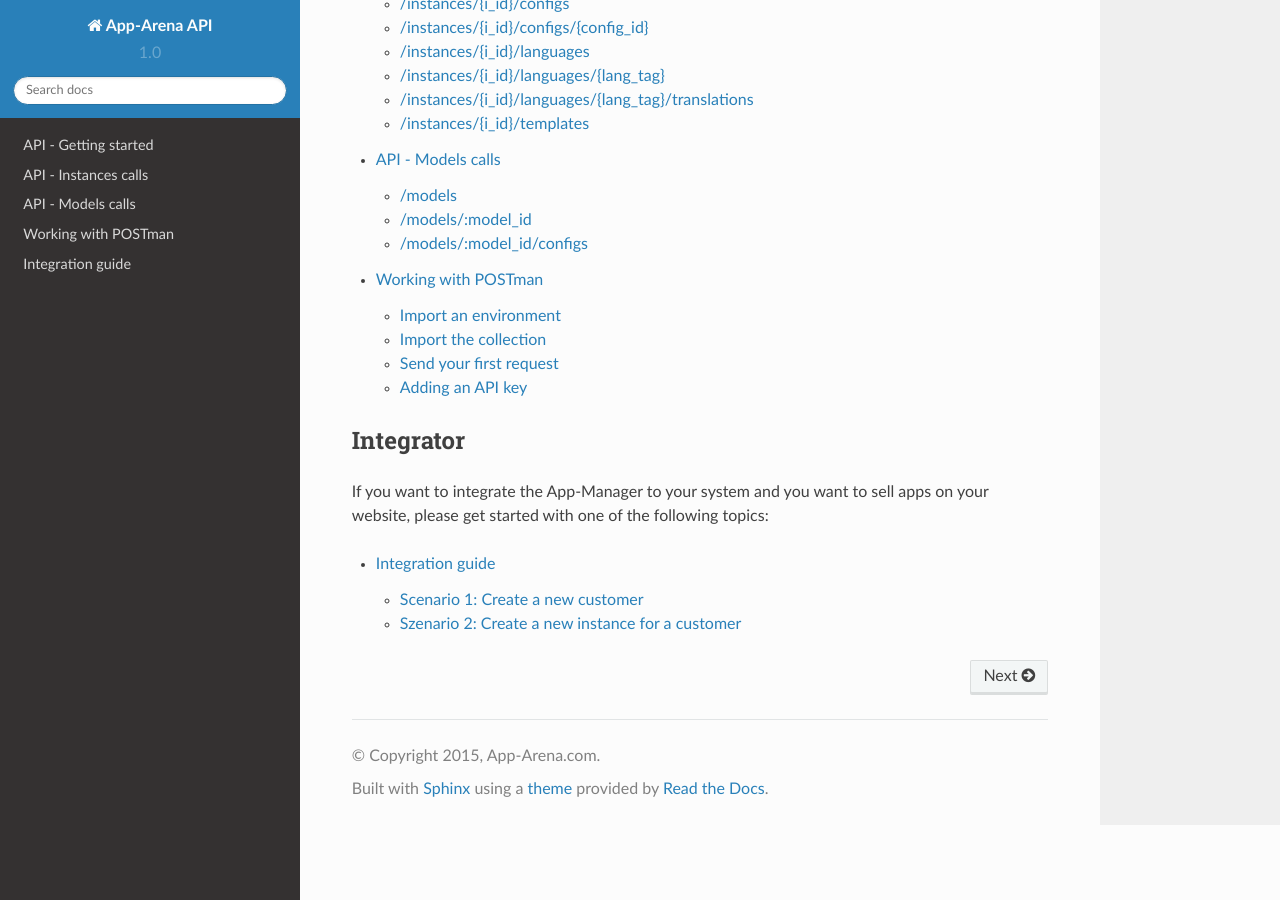
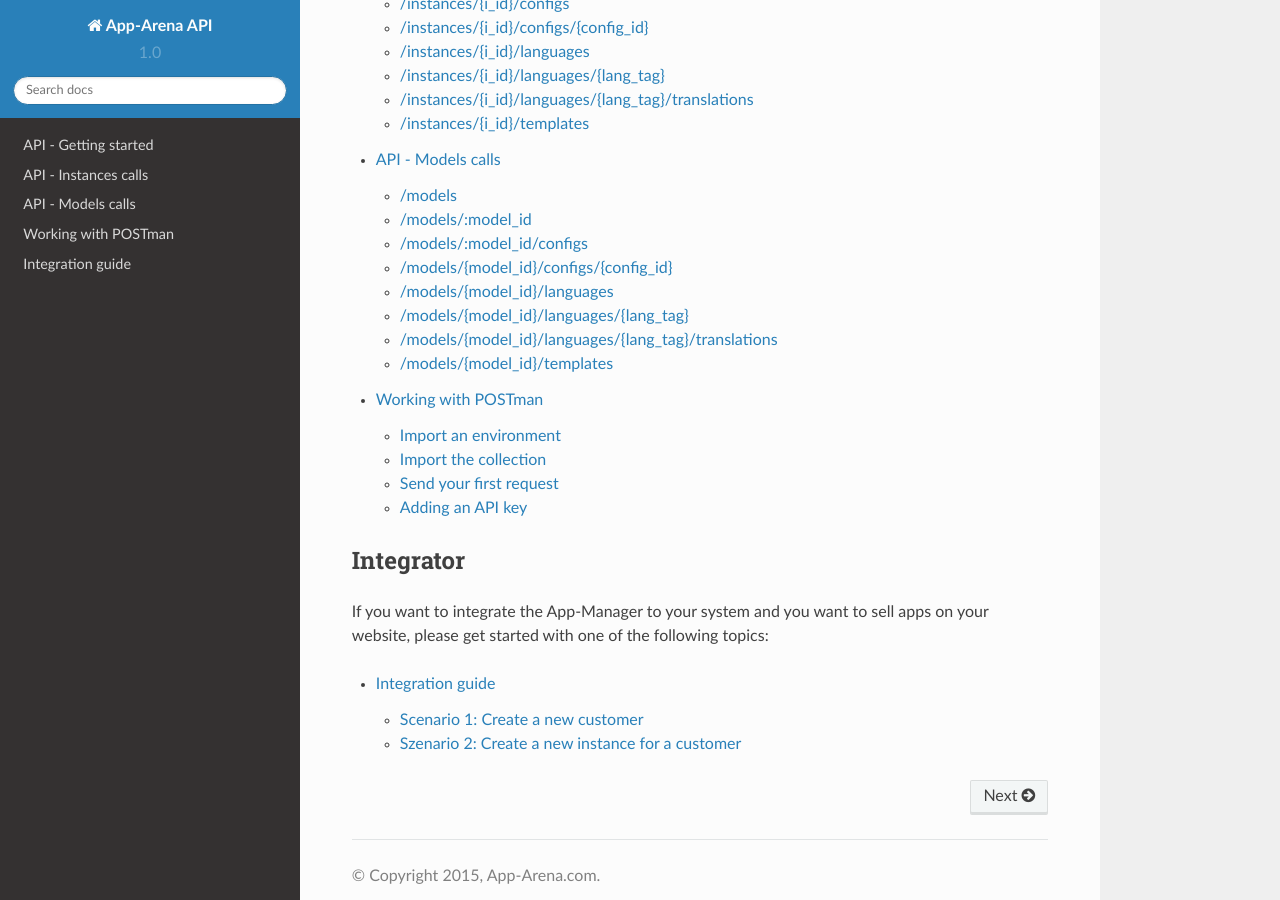
Before and after one commit to apparena/docs, a Sphinx documentation site: the page built from docs/index.rst, in a window 1280 px wide and 900 px high, scrolled down 964 px. Built offline with Sphinx 7.4.7 and the Read the Docs theme 2.0.0, drawn with Linux system fonts in a browser that asks for light colours.

```diff
--- a/docs/api/130-models.rst
+++ b/docs/api/130-models.rst
@@ -213,3 +213,34 @@
    :data string name: Name of the model
    :data string secret: Model secret, which is needed to generate a signature (e.g. Client-Browser HTTP requests to the API)
    :data int validity: How many days a new instance of this model will be available until it expires
+
+
+
+/models/{model_id}/configs/{config_id}
+--------------------------------------
+
+Documentation will follow soon...
+
+
+/models/{model_id}/languages
+----------------------------
+
+Documentation will follow soon...
+
+
+/models/{model_id}/languages/{lang_tag}
+---------------------------------------
+
+Documentation will follow soon...
+
+
+/models/{model_id}/languages/{lang_tag}/translations
+----------------------------------------------------
+
+Documentation will follow soon...
+
+
+/models/{model_id}/templates
+----------------------------
+
+Documentation will follow soon...
```
